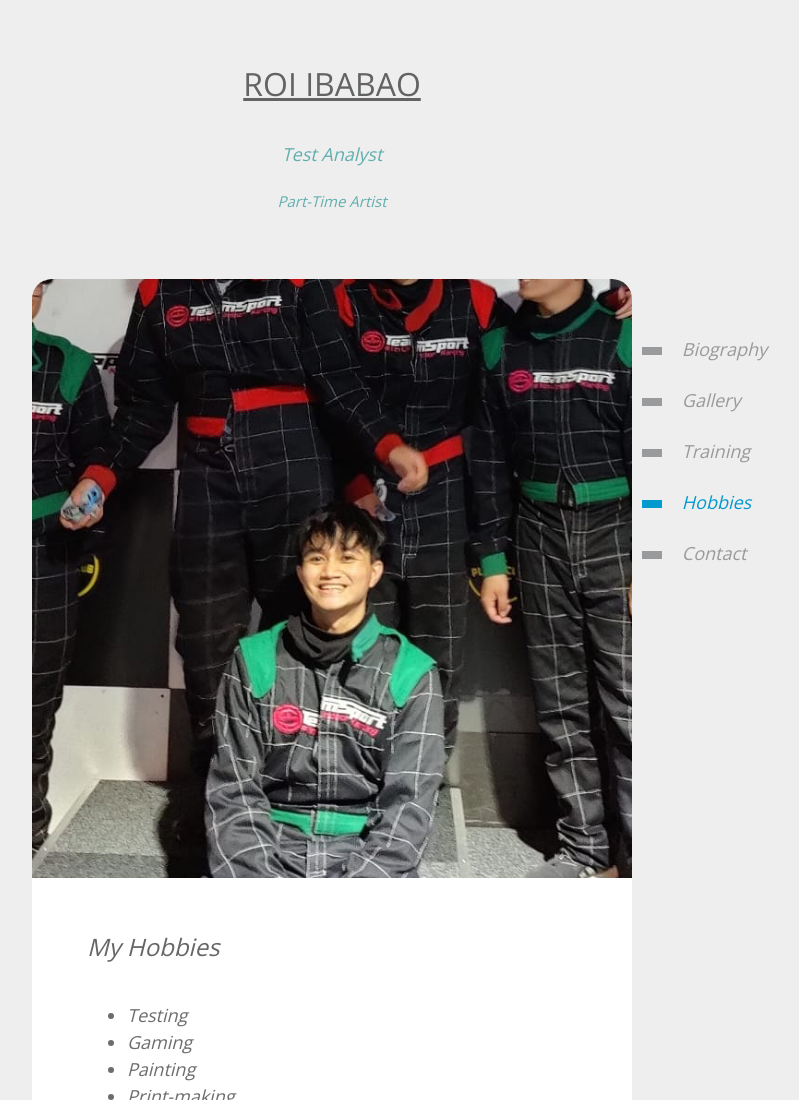
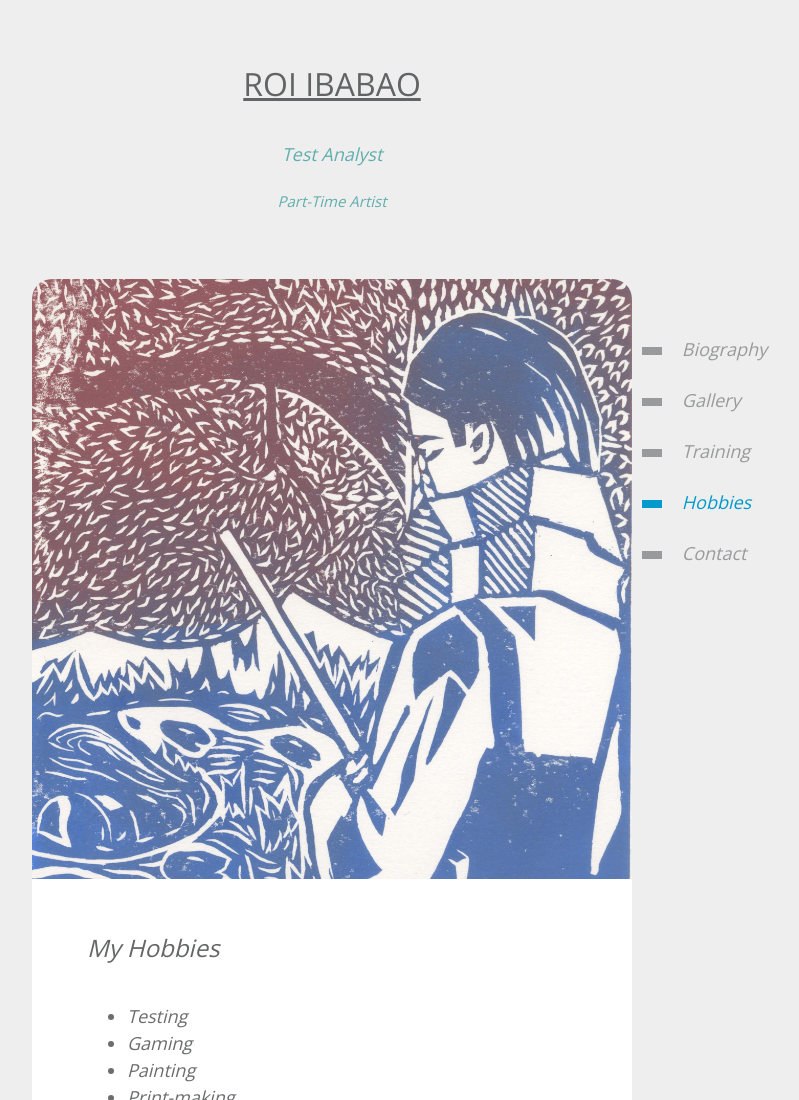
Before and after one commit to Ibabaoroi/ibabaoroi.github.io, a plain HTML site: page hobbies.html in a window 1280 px wide. Shown: the top 1100 px of the page, without its empty margins (308-1107 px from the left). Drawn offline with nearby package versions, Linux system fonts and the light colour scheme.

Commit message:
update to hobbies

```diff
--- a/hobbies.html
+++ b/hobbies.html
@@ -53,7 +53,7 @@
         </nav>
         <div class="tm-content-container">
           <figure class="mb-0">
-            <img src="img-1.jpg" alt="Image" class="img-fluid tm-img" />
+            <img src="img-3.jpg" alt="Image" class="img-fluid tm-img" />
           </figure>
           <div class="tm-content">
             <h2 class="tm-page-title">My Hobbies</h2>
```
Also changed, not shown: img-3.jpg (added).
